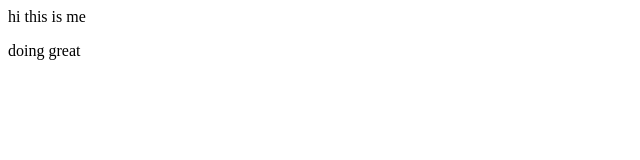
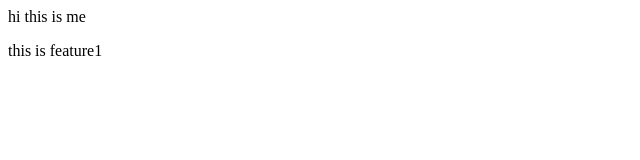
Before and after one commit to Ankitadhodra/demi, a plain HTML site: page index.html in a window 1280 px wide. Shown: the full height of the page, 0-640 px from the left. Drawn offline with Linux system fonts and the light colour scheme.

Commit message:
feature1 added

```diff
--- a/index.html
+++ b/index.html
@@ -1,2 +1,2 @@
 <p>hi this is me</p>
-<p>doing great</p>
+<p>this is feature1</p>
```
